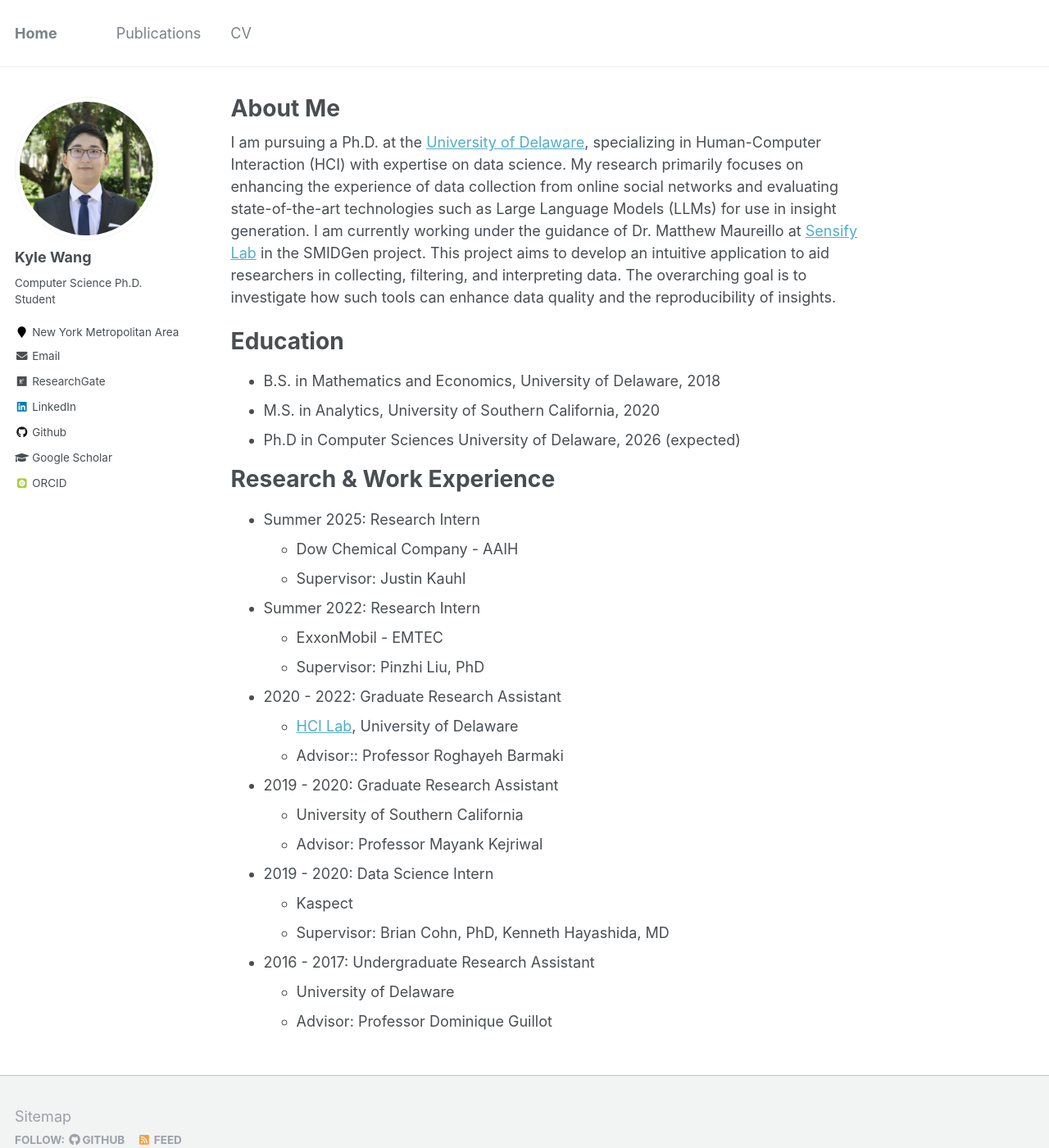
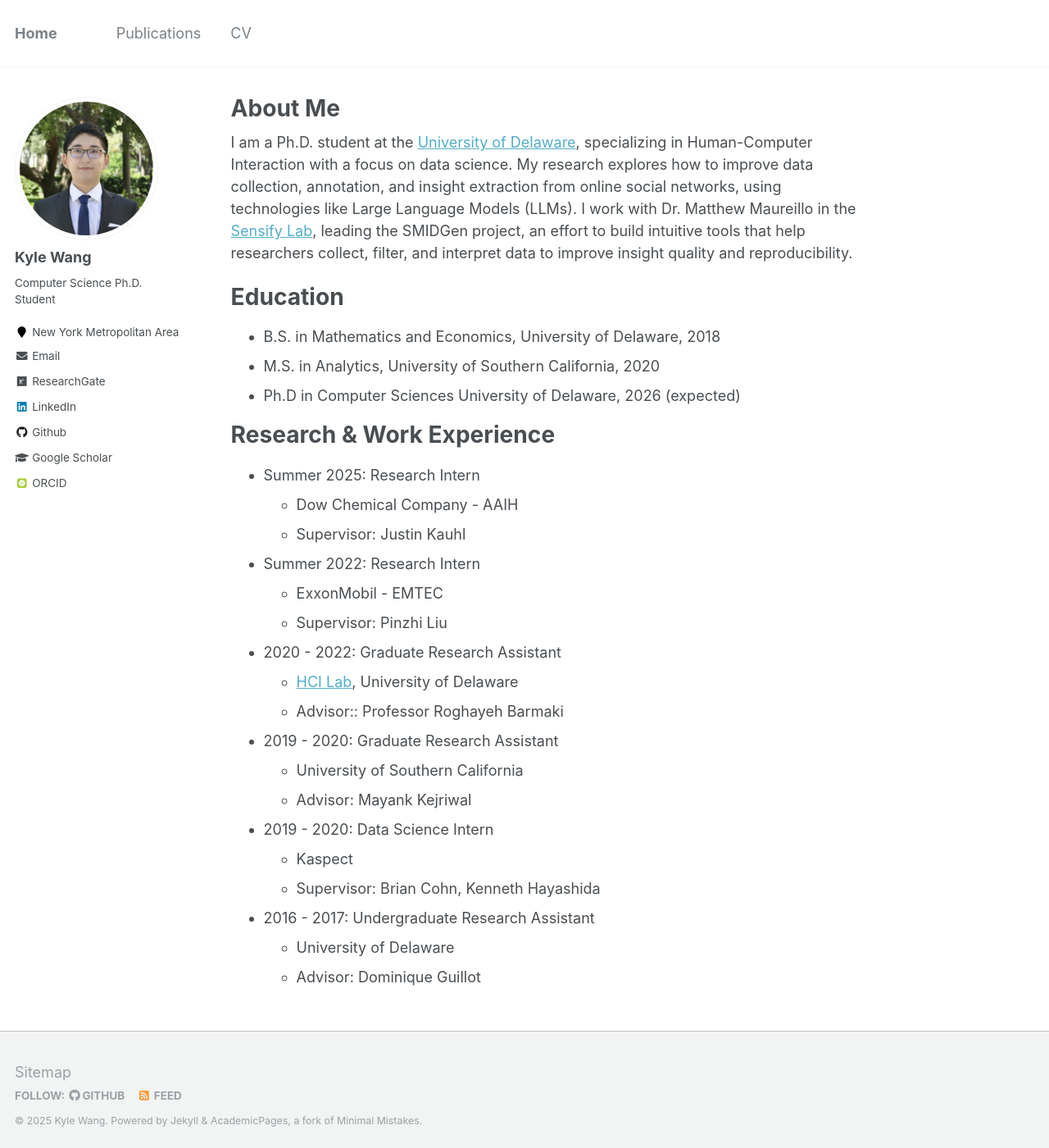
Before and after one commit to kyleearth/kyleearth.github.io, a Jekyll site: the page built from _pages/about.md, in a window 1280 px wide and 1400 px high. Shown: the whole window at 82% size. Built offline with Jekyll 4.4.1, drawn with Linux system fonts in a browser that asks for light colours; some web fonts are replaced.

Commit message:
Update about.md

```diff
--- a/_pages/about.md
+++ b/_pages/about.md
@@ -6,7 +6,7 @@ redirect_from:
   - /about/
   - /about.html
 ---
-I am pursuing a Ph.D. at the [University of Delaware](www.udel.edu), specializing in Human-Computer Interaction (HCI) with expertise on data science. My research primarily focuses on enhancing the experience of data collection from online social networks and evaluating state-of-the-art technologies such as Large Language Models (LLMs) for use in insight generation. I am currently working under the guidance of Dr. Matthew Maureillo at [Sensify Lab](https://sensifylab.cis.udel.edu/) in the SMIDGen project. This project aims to develop an intuitive application to aid researchers in collecting, filtering, and interpreting data. The overarching goal is to investigate how such tools can enhance data quality and the reproducibility of insights.
+I am a Ph.D. student at the [University of Delaware](www.udel.edu), specializing in Human-Computer Interaction with a focus on data science. My research explores how to improve data collection, annotation, and insight extraction from online social networks, using technologies like Large Language Models (LLMs). I work with Dr. Matthew Maureillo in the [Sensify Lab](https://sensifylab.cis.udel.edu/), leading the SMIDGen project, an effort to build intuitive tools that help researchers collect, filter, and interpret data to improve insight quality and reproducibility.
 
 
 Education
@@ -23,7 +23,7 @@ Research & Work Experience
 
 * Summer 2022: Research Intern
   * ExxonMobil - EMTEC
-  * Supervisor: Pinzhi Liu, PhD
+  * Supervisor: Pinzhi Liu
 
 * 2020 - 2022: Graduate Research Assistant
   * [HCI Lab](https://sites.udel.edu/hci-lab/), University of Delaware
@@ -31,12 +31,12 @@ Research & Work Experience
 
 * 2019 - 2020: Graduate Research Assistant
   * University of Southern California
-  * Advisor: Professor Mayank Kejriwal
+  * Advisor: Mayank Kejriwal
 
 * 2019 - 2020: Data Science Intern
   * Kaspect
-  * Supervisor: Brian Cohn, PhD, Kenneth Hayashida, MD
+  * Supervisor: Brian Cohn, Kenneth Hayashida
 
 * 2016 - 2017: Undergraduate Research Assistant
   * University of Delaware
-  * Advisor: Professor Dominique Guillot
+  * Advisor: Dominique Guillot
```
